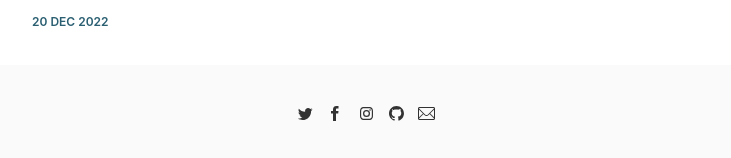
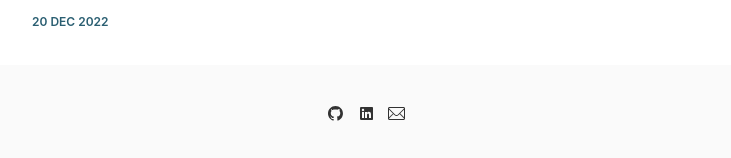
Before and after one commit to bulutuzer/bulutuzer, a Jekyll site: the page built from index.html, in a window 1280 px wide. Shown: the part 1389-1547 px from the top of the page, without its empty margins (274-1005 px from the left). Built offline with Jekyll 4.4.1, drawn with Linux system fonts in a browser that asks for light colours; the list of posts is cut into pages by our own code.

Commit message:
fix: footer url changed

```diff
--- a/_includes/footer.html
+++ b/_includes/footer.html
@@ -1,35 +1,35 @@
-<footer class='c-footer'>
-  <div class='o-grid'>
-    <div class='o-grid__col o-grid__col--full'>
-
-      <ul class='o-plain-list c-social-nav u-text-center'>
-        <li class='c-social-nav__item'>
-          <a href='{{ site.twitter }}' target='_blank'>
-            <span class='c-social-nav__icon' data-icon='ei-sc-twitter' data-size='s'></span>
+<footer class="c-footer">
+  <div class="o-grid">
+    <div class="o-grid__col o-grid__col--full">
+      <ul class="o-plain-list c-social-nav u-text-center">
+        <li class="c-social-nav__item">
+          <a href="https://github.com/bulutuzer" target="_blank">
+            <span
+              class="c-social-nav__icon"
+              data-icon="ei-sc-github"
+              data-size="s"
+            ></span>
           </a>
         </li>
-        <li class='c-social-nav__item'>
-          <a href='{{ site.facebook }}' target='_blank'>
-            <span class='c-social-nav__icon' data-icon='ei-sc-facebook' data-size='s'></span>
+        <li class="c-social-nav__item">
+          <a href="https://www.linkedin.com/in/bulut-uzer/" target="_blank">
+            <span
+              class="c-social-nav__icon"
+              data-icon="ei-sc-linkedin"
+              data-size="s"
+            ></span>
           </a>
         </li>
-        <li class='c-social-nav__item'>
-          <a href='{{ site.instagram }}' target='_blank'>
-            <span class='c-social-nav__icon' data-icon='ei-sc-instagram' data-size='s'></span>
-          </a>
-        </li>
-        <li class='c-social-nav__item'>
-          <a href='{{ site.github }}' target='_blank'>
-            <span class='c-social-nav__icon' data-icon='ei-sc-github' data-size='s'></span>
-          </a>
-        </li>
-        <li class='c-social-nav__item'>
-          <a href='mailto:{{ site.email }}' target='_blank'>
-            <span class='c-social-nav__icon' data-icon='ei-envelope' data-size='s'></span>
+        <li class="c-social-nav__item">
+          <a href="mailto:bulutuzer@gmail.com" target="_blank">
+            <span
+              class="c-social-nav__icon"
+              data-icon="ei-envelope"
+              data-size="s"
+            ></span>
           </a>
         </li>
       </ul>
-
     </div>
   </div>
 </footer>
```
